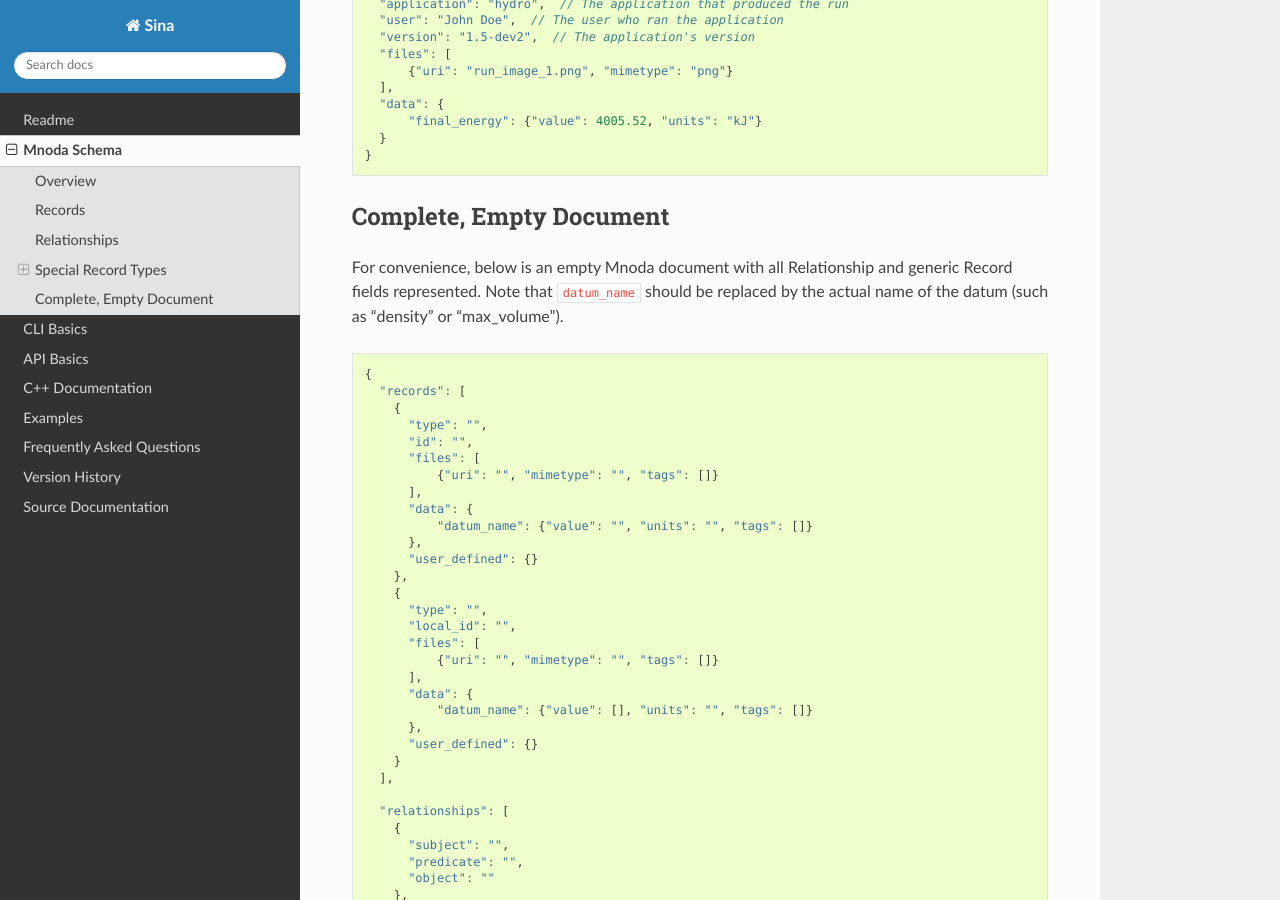
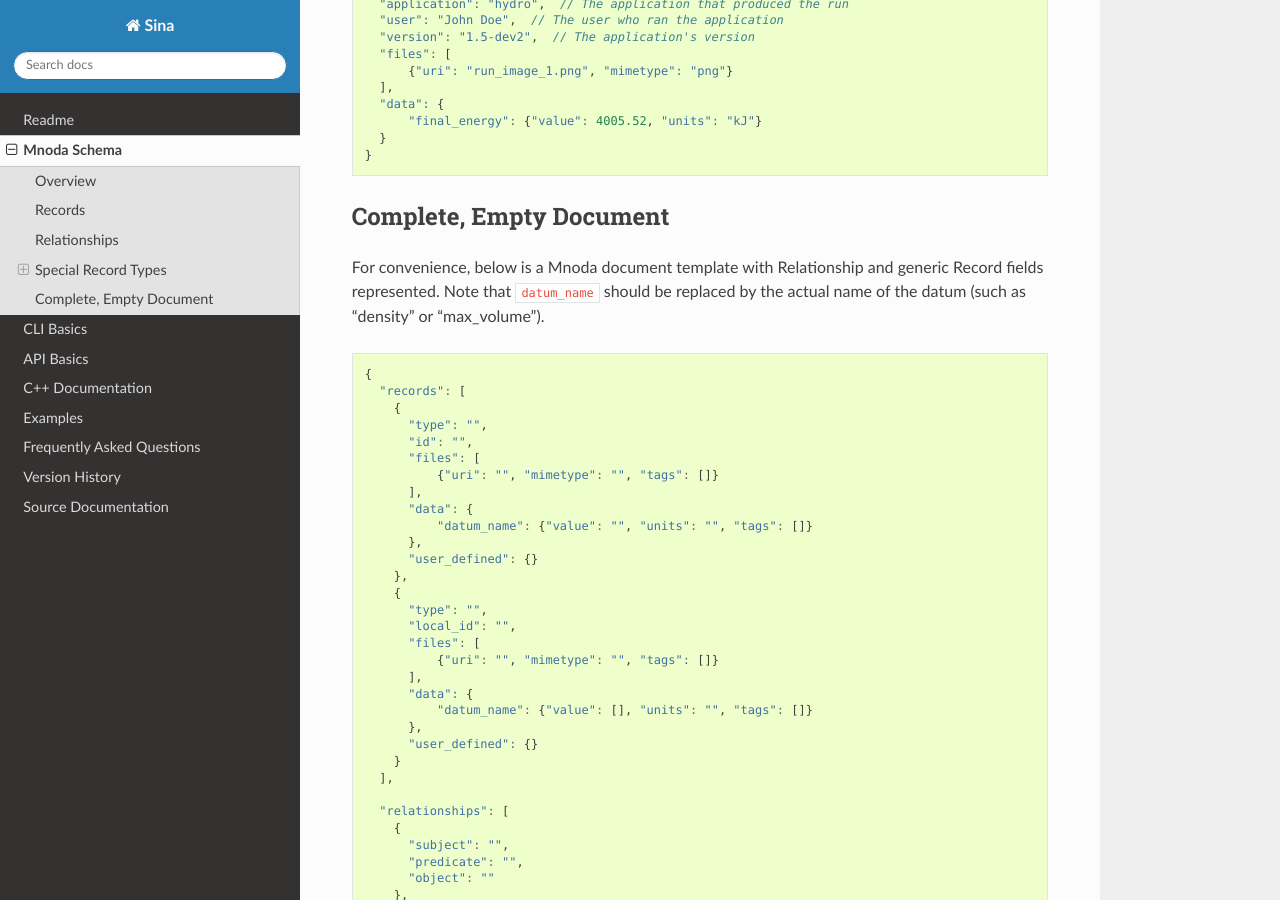
Before and after one commit to LLNL/Sina, a Sphinx documentation site: the page built from python/docs/source/mnoda.rst, in a window 1280 px wide and 900 px high, scrolled down 2812 px. Built offline with Sphinx 7.4.7 and the Read the Docs theme 2.0.0, drawn with Linux system fonts in a browser that asks for light colours; pages that are not in the unit, such as notebooks, are missing from menus; the version number could not be read and is left out.

Commit message:
SIBO-547: Adjust phrasing for Mnoda template document

```diff
--- a/python/docs/source/mnoda.rst
+++ b/python/docs/source/mnoda.rst
@@ -163,7 +163,7 @@ a user and version:
 Complete, Empty Document
 ------------------------
 
-For convenience, below is an empty Mnoda document with all Relationship and generic
+For convenience, below is a Mnoda document template with Relationship and generic
 Record fields represented. Note that :code:`datum_name` should be replaced by the
 actual name of the datum (such as "density" or "max_volume").
 
```
